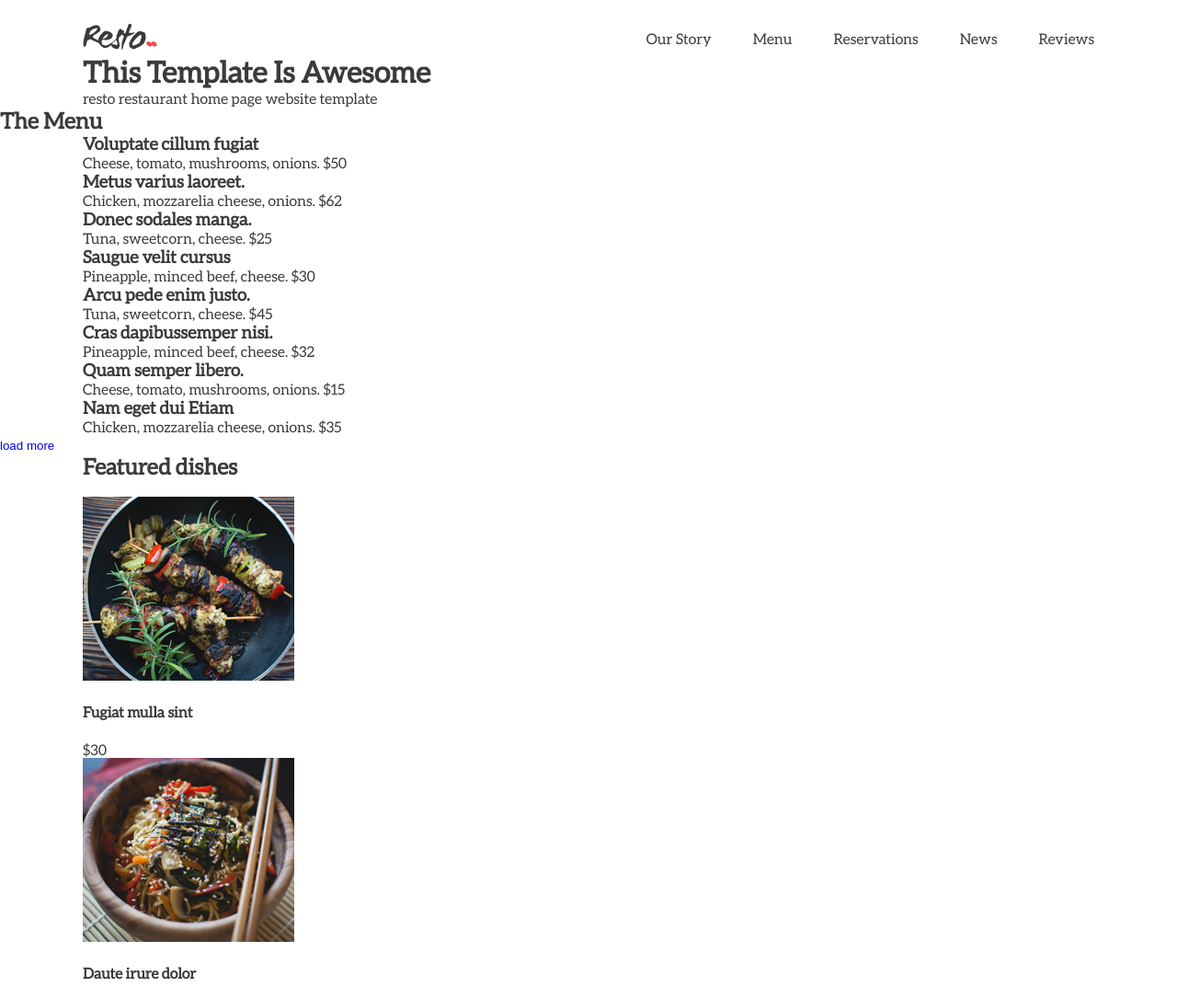
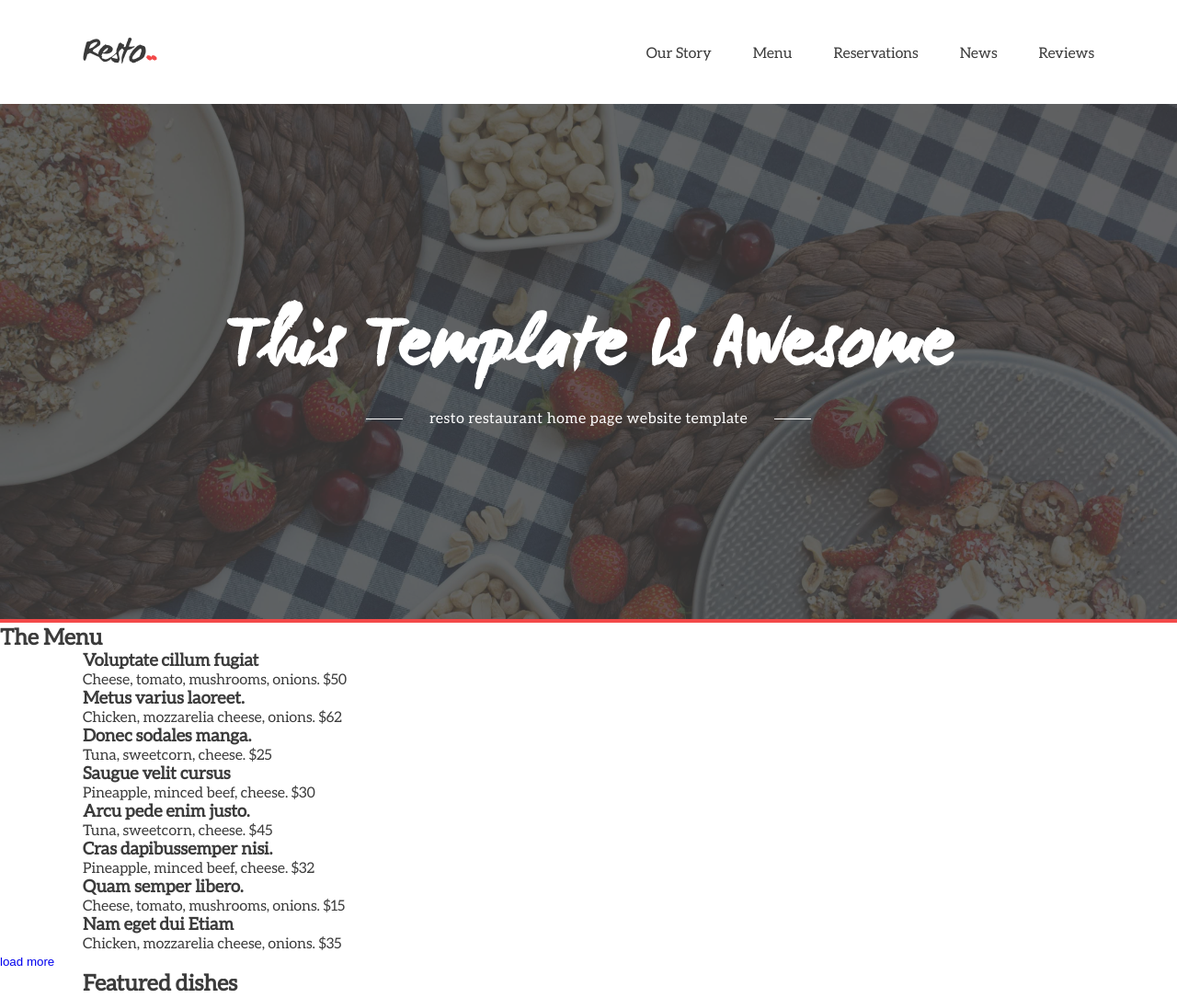
Before and after one commit to oleg-169900/resto, a plain HTML site: page index.html in a window 1280 px wide. Shown: the top 1085 px of the page at 92% size. Drawn offline with nearby package versions, Linux system fonts and the light colour scheme; files that its build step writes are made by us from their sources.

Commit message:
Сделал page-heading

```diff
--- a/index.html
+++ b/index.html
@@ -39,7 +39,7 @@
 
     <main>
       <div class="page-heading">
-        <div class="page-heading__wrapper  center">
+        <div class="page-heading__wrapper">
           <h1 class="page-title">This Template Is Awesome</h1>
           <div class="page-heading__text">
             <span>resto restaurant home page website template</span>
--- a/less/blocks/page-header.less
+++ b/less/blocks/page-header.less
@@ -1,5 +1,5 @@
 .page-header {
-  padding-top: 25px;
+  padding: 40px 0;
 }
 
 .page-header__wrapper {
--- /dev/null
+++ b/less/blocks/page-heading.less
@@ -0,0 +1,38 @@
+.page-heading {
+  text-align: center;
+  color: #ffffff;
+
+  background-image: url("../img/bg-top.jpg");
+  background-repeat: no-repeat;
+  background-size: cover;
+
+  border-bottom: 4px solid #f34949;
+}
+
+.page-heading__wrapper {
+  padding: 210px 0;
+  background: rgba(63, 63, 63, 0.8);
+}
+
+.page-heading__text {
+  margin-top: 12px;
+  letter-spacing: 0.6px;
+}
+
+.page-heading__text::before,
+.page-heading__text::after {
+  content: '';
+  display: inline-block;
+  vertical-align: middle;
+  width: 40px;
+  height: 1px;
+  background: #ffffff;
+}
+
+.page-heading__text::before {
+  margin-right: 25px;
+}
+
+.page-heading__text::after {
+  margin-left: 25px;
+}
--- /dev/null
+++ b/less/blocks/page-title.less
@@ -0,0 +1,4 @@
+.page-title {
+  font-family: "Mano", arial, sans-serif;
+  font-size: 80px;
+}
--- a/less/style.less
+++ b/less/style.less
@@ -6,8 +6,9 @@
 @import "blocks/center.less";
 @import "blocks/page-header.less";
 @import "blocks/main-nav.less";
+@import "blocks/page-heading.less";
+@import "blocks/page-title.less";
 // @import "blocks/page-footer.less";
-// @import "blocks/menu-toggler.less";
 // @import "blocks/social.less";
 // @import "blocks/social-link.less";
 // @import "blocks/copyright.less";
```
